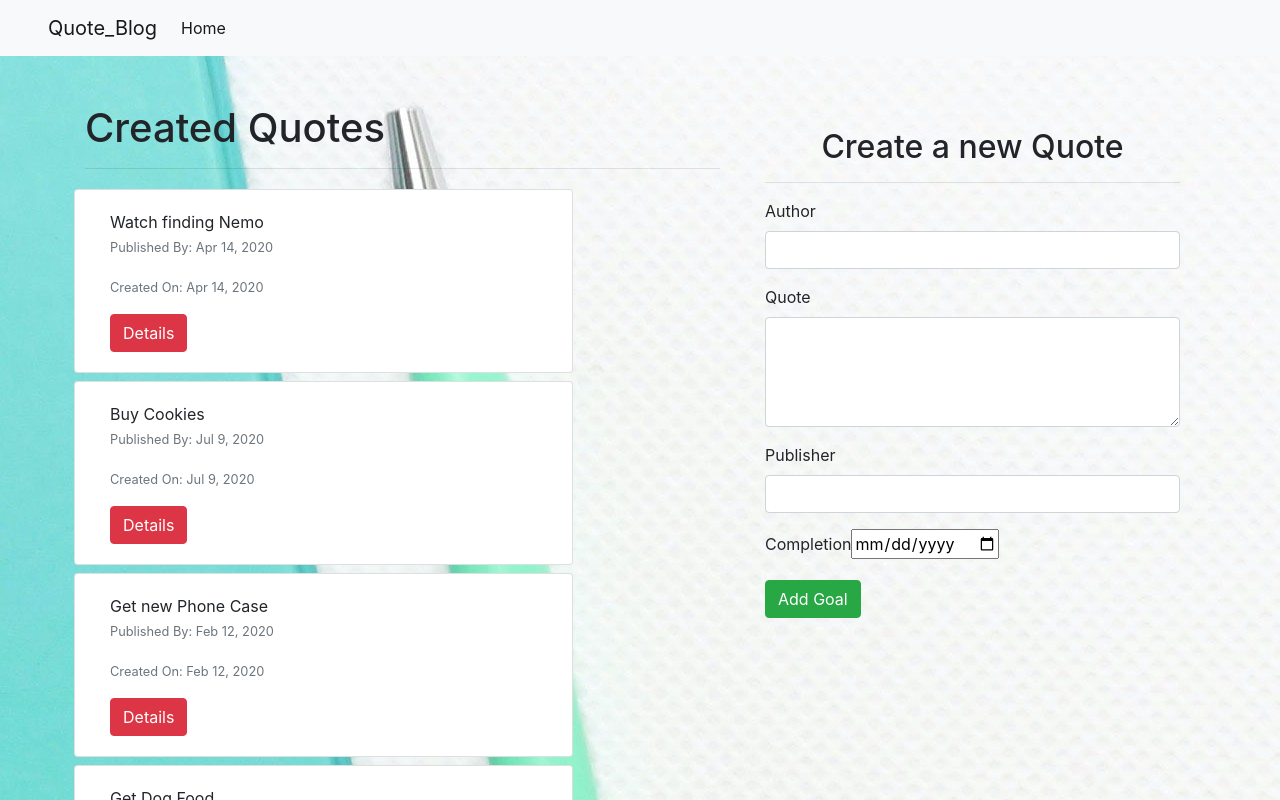
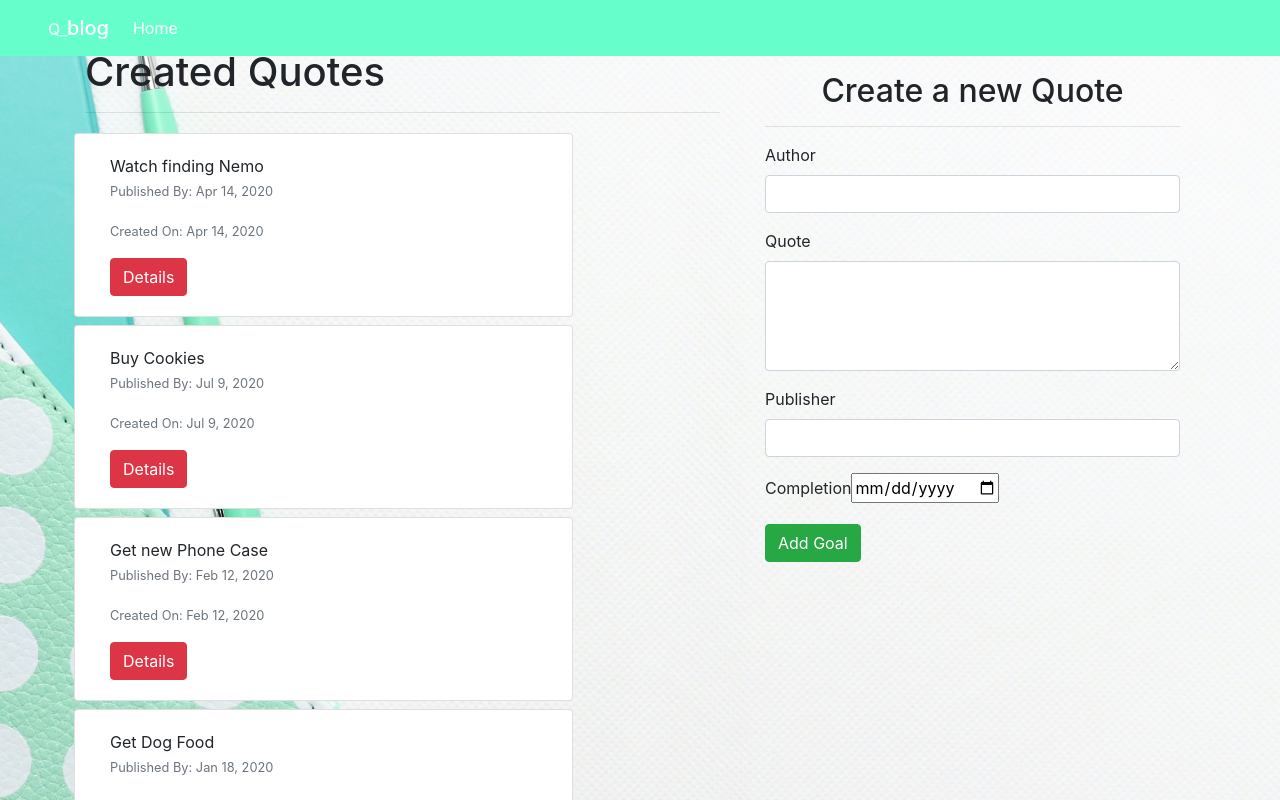
Before and after one commit to tharcissie/Quote-App, an Angular app: page / in a window 1280 px wide. Shown: the top 800 px of the page. Built offline with nearby package versions, Linux system fonts and the light colour scheme.

Commit message:
adding styles on tha nav

```diff
--- a/src/index.html
+++ b/src/index.html
@@ -7,8 +7,8 @@
   <meta name="viewport" content="width=device-width, initial-scale=1">
   <link rel="icon" type="image/x-icon" href="favicon.ico">
 </head>
-<nav class="navbar navbar-expand-lg navbar-light bg-light pl-5 pr-5">
-  <a class="navbar-brand" href="#">Quote_Blog</a>
+<nav class="navbar navbar-expand-lg  pl-5 pr-5 fixed-top">
+  <a class="navbar-brand" href="#"><span class="logo">Q_</span>blog</a>
   <button class="navbar-toggler" type="button" data-toggle="collapse" data-target="#navbarNav" aria-controls="navbarNav" aria-expanded="false" aria-label="Toggle navigation">
     <span class="navbar-toggler-icon"></span>
   </button>
--- a/src/styles.css
+++ b/src/styles.css
@@ -3,4 +3,26 @@
 
 body{
  background-image: url(./assets/a.jpg);
+ background-repeat: no-repeat;
+ background-attachment: fixed;
+ background-size: cover;
+ background-position: right;
 }
+nav{
+    background-color:rgb(102, 255, 204) ;
+    color: azure;
+}
+.logo{
+    color:rgb(230, 255, 250);
+    font-size: 16px;
+}
+.navbar-brand{
+    font-weight: 500;
+}
+
+ul li a{
+    color:white;
+}
+nav a{
+    color:white;
+}
```
